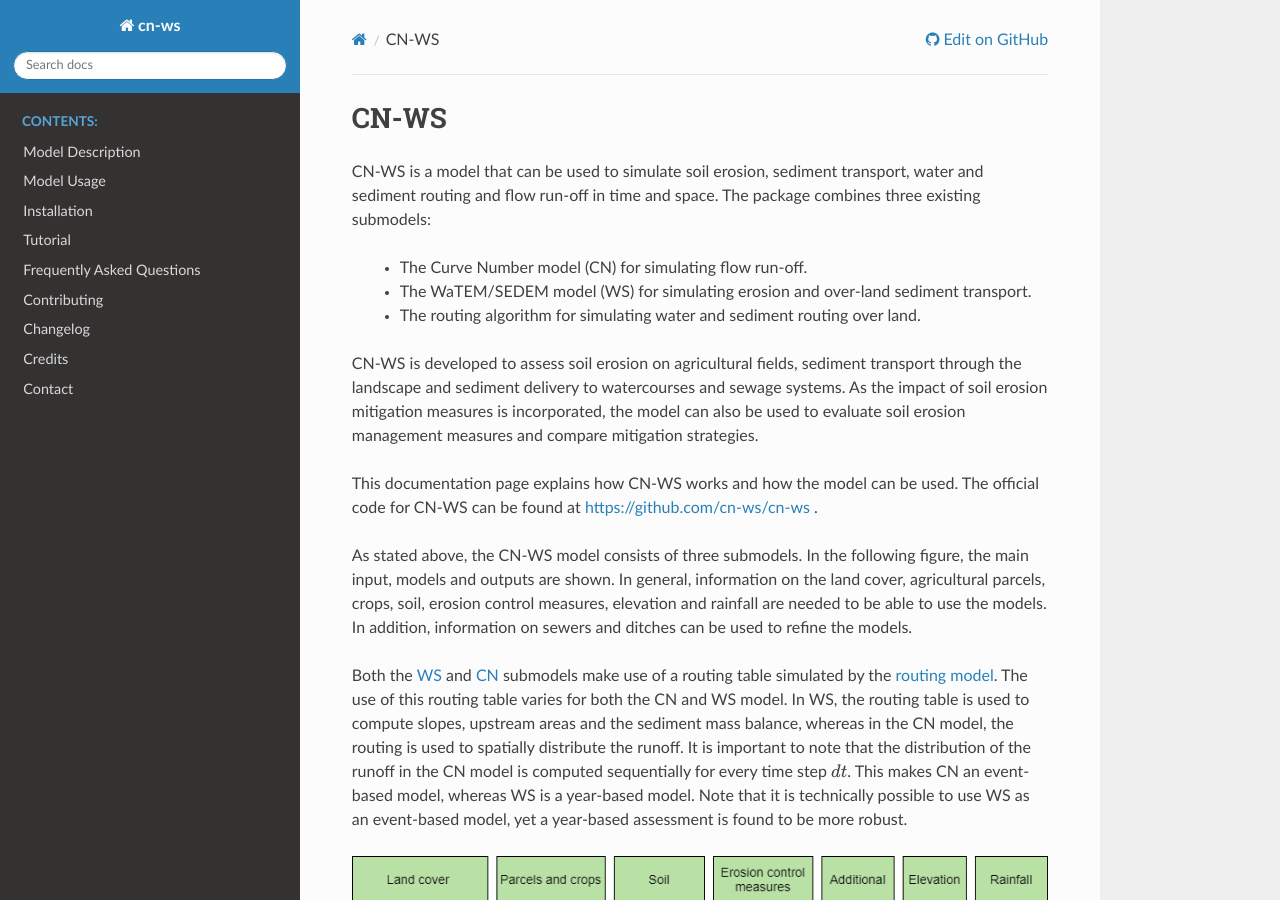
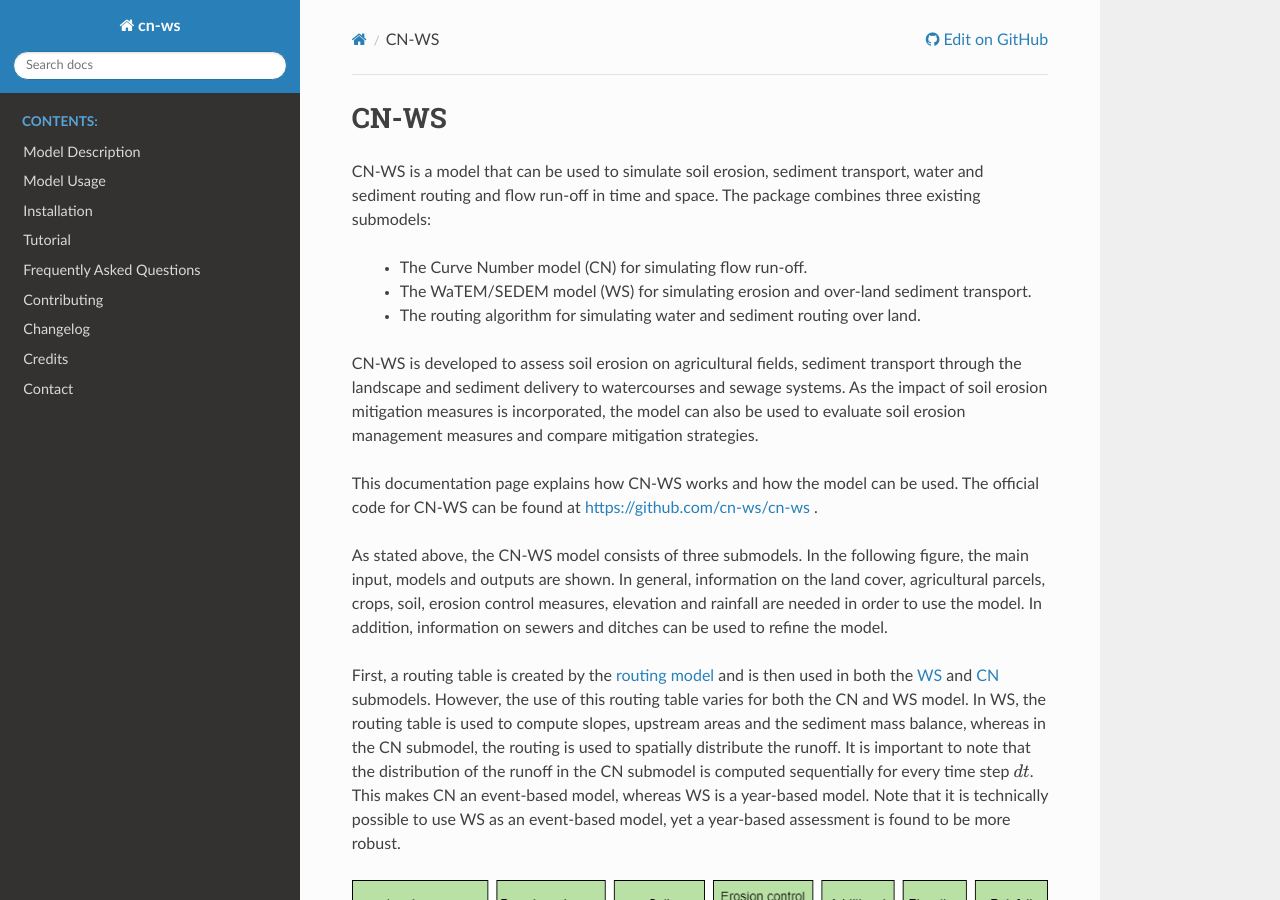
Before and after one commit to watem-sedem/watem-sedem, a Sphinx documentation site: the page built from docs/introduction.rst, in a window 1280 px wide and 900 px high. Built offline with Sphinx 7.4.7 and the Read the Docs theme 2.0.0, drawn with Linux system fonts in a browser that asks for light colours.

Commit message:
Review introduction
made some changes to make difference between CNWS model and Submodels clearer

```diff
--- a/docs/introduction.rst
+++ b/docs/introduction.rst
@@ -23,16 +23,16 @@ The official code for CN-WS can be found at https://github.com/cn-ws/cn-ws .
 As stated above, the CN-WS model consists of three submodels. In the
 following figure, the main input, models and outputs are shown. In general,
 information on the land cover, agricultural parcels, crops, soil, erosion control
-measures, elevation and rainfall are needed to be able to use the models.
+measures, elevation and rainfall are needed in order to use the model.
 In addition, information on sewers and ditches can be used to refine the
-models.
+model.
 
-Both the :ref:`WS <WS>` and :ref:`CN <CN>` submodels make use of a routing table
-simulated by the :ref:`routing model <routing>`. The use of this routing table
+First, a routing table is created by the :ref:`routing model <routing>` and is then used in
+both the :ref:`WS <WS>` and :ref:`CN <CN>` submodels. However, the use of this routing table
 varies for both the CN and WS model. In WS, the routing table is used to
 compute slopes, upstream areas and the sediment mass balance, whereas in the
-CN model, the routing is used to spatially distribute the runoff. It is
-important to note that the distribution of the runoff in the CN model is
+CN submodel, the routing is used to spatially distribute the runoff. It is
+important to note that the distribution of the runoff in the CN submodel is
 computed sequentially for every time step :math:`dt`. This makes CN an
 event-based model, whereas WS is a year-based model. Note that it is
 technically possible to use WS as an event-based model, yet a year-based
```
